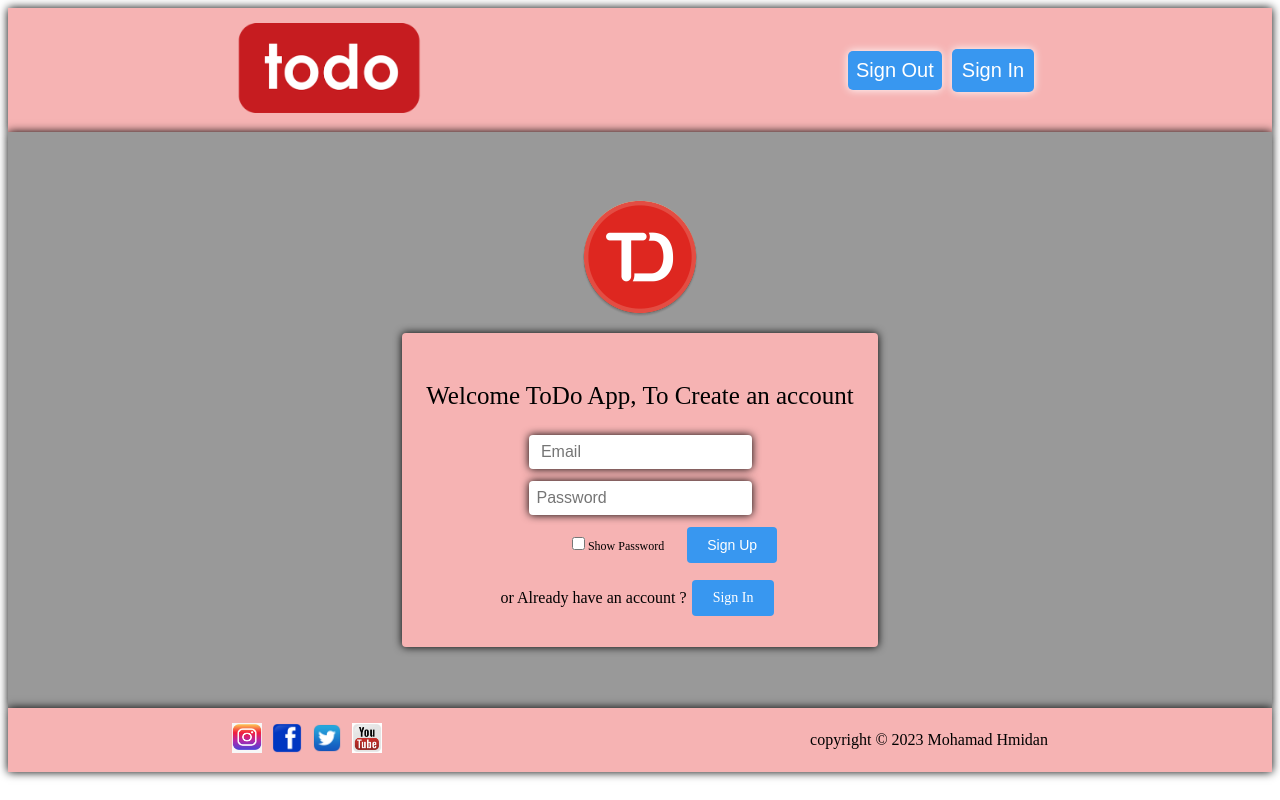
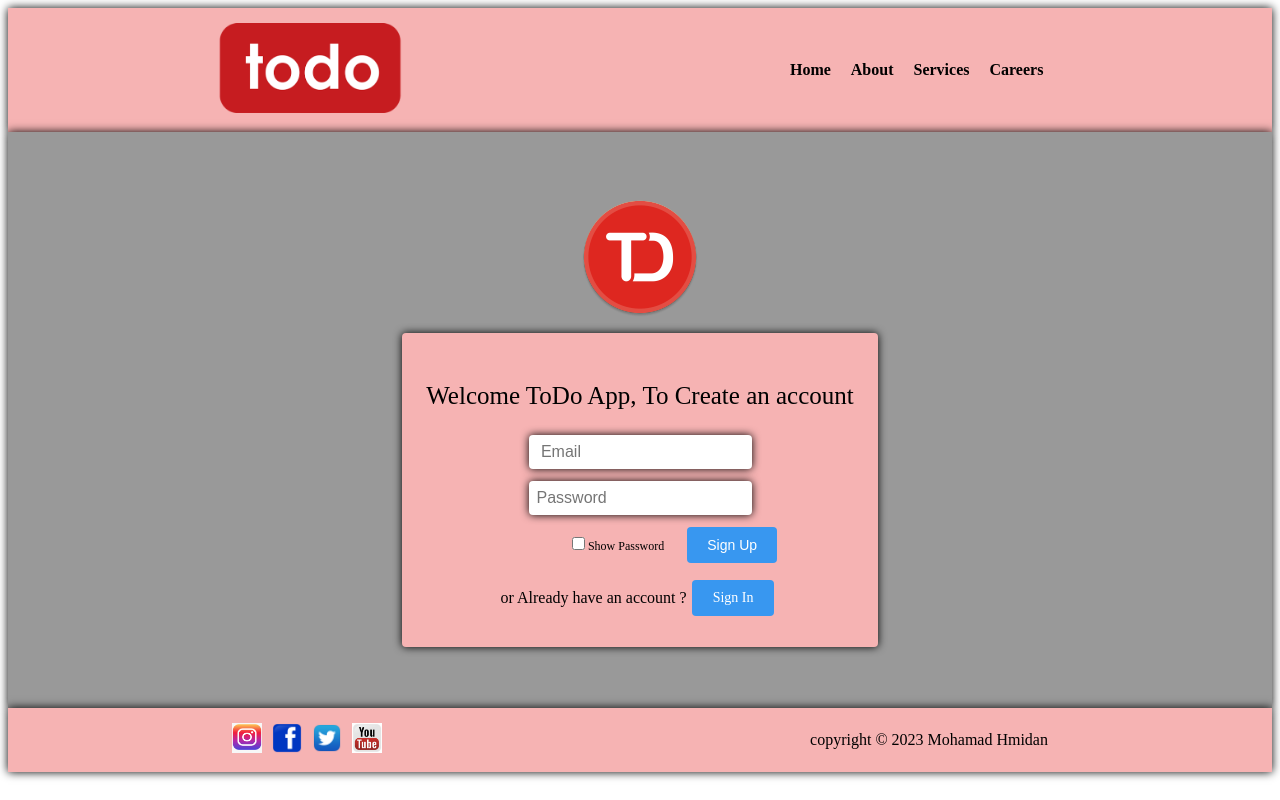
Before and after one commit to mohammedqasim91/To-Do-List-App, a Vue app: page / in a window 1280 px wide. Built offline with nearby package versions, Linux system fonts and the light colour scheme.

Commit message:
edit NavBar

```diff
--- a/src/components/NavBar.vue
+++ b/src/components/NavBar.vue
@@ -6,10 +6,6 @@ import { useRouter } from "vue-router";
 const userStore = useUserStore();
 const router = useRouter();
 
-const signOut = async () => {
-  await userStore.signOutUser(); // Sign out the user from the userStore
-  router.push('/'); // Redirect the user to the home page
-}
 </script>
 
 <template>
@@ -17,17 +13,28 @@ const signOut = async () => {
     <div class="navbar-left">
       <img class="brand-logo" src="@/assets/s-l1600.png" alt="Mohammed Logo">
     </div>
+    <div class="hello" v-if="userStore.user">{{ "Hello " + userStore.user.user.email }}</div>
 
-      <div class="navbar-right">
-        <button class="sign-out-btn" @click="signOut">Sign Out</button>
-        <router-link :to="{ path: `/login` }" class="login-link">Sign In</router-link>
+    <div class="navbar-right" :class="{ 'show': showNavbar }">
+      <ul class="navbar-menu">
+        <li class="navbar-menu-item">
+          <router-link class="navbar-menu-link" to="/">Home</router-link>
+        </li>
+        <li class="navbar-menu-item">
+          <a class="navbar-menu-link" href="#">About</a>
+        </li>
+        <li class="navbar-menu-item">
+          <a class="navbar-menu-link" href="#">Services</a>
+        </li>
+        <li class="navbar-menu-item">
+          <a class="navbar-menu-link" href="#">Careers</a>
+        </li>
+      </ul>
     </div>
   </nav>
-
 </template>
 
 <style scoped>
-
 nav {
   display: flex;
   justify-content: space-between;
@@ -42,47 +49,41 @@ nav {
   height: 90px;
 }
 
+.hello {
+  font-size: 18px;
+  font-weight: bolder;
+  color: black;
+  text-decoration: none;
+  margin-top: 20px;
+  margin-bottom: 20px;
+}
+
 .navbar-right {
   display: flex;
   align-items: center;
 }
 
-.login-link {
-  text-decoration: none;
-  color:white;
-  font-size: 20px;
-  font-family: Arial, sans-serif;
-  padding: 10px;
-  border-radius: 5px;
-  background-color: #3897f0;
-  margin-right: 10px;
-  cursor: pointer;
-  transition: all 0.3s ease;
-  text-align: center;
-  border: none;
-  box-shadow: 0px 0px 09px 0px white;
-}
-.sign-out-btn {
-  text-decoration: none;
-  color: white;
-  font-size: 20px;
-  padding: 8px;
-  border-radius: 5px;
-  background-color: #3897f0;
-  margin-right: 10px;
-  cursor: pointer;
-  border: none;
-  box-shadow: 0px 0px 09px 0px white;
+.navbar-menu {
+  display: flex;
+  list-style: none;
+  padding: 0;
+  margin: 0;
 }
 
-
-.login-link:hover {
-  background-color: #1877f2;
-}
-.sign-out-btn:hover {
-  background-color: #1877f2;
+.navbar-menu-item {
+  margin-right: 20px;
 }
 
+.navbar-menu-link {
+  color: black;
+  text-decoration: none;
+  font-weight: bold;
+  transition: color 0.3s;
+}
+
+.navbar-menu-link:hover {
+  color: #ff6b6b;
+}
 
 @media (max-width: 600px) {
   nav {
@@ -100,5 +101,4 @@ nav {
     margin-bottom: 10px;
   }
 }
-
 </style>
--- a/src/components/logIn.vue
+++ b/src/components/logIn.vue
@@ -123,7 +123,7 @@ const showPassword = ref(false);
 }
 
 .sign-in-btn:hover {
-  background-color: #1877f2;
+  background-color:#2404da;
 }
 
 
--- a/src/components/todo.vue
+++ b/src/components/todo.vue
@@ -52,6 +52,10 @@ const changeTask = async (taskItem) => {
   }
 }
 
+const signOut = async () => {
+  await userStore.signOutUser(); // Sign out the user from the userStore
+  router.push('/'); // Redirect the user to the home page
+}
 
 onMounted(fetchTasks);
 
@@ -66,10 +70,10 @@ onMounted(fetchTasks);
 
       <div class="left-todo">
 
-        <h1 class="todo-title">todo Task</h1>
+        <h1 class="todo-title">todo Tasks</h1>
         <input class="todo-input" placeholder="Insert a Task" v-model="task" />
-        <button class="todo-button" type="submit">Add Your List</button>
-
+        <button class="add-task-btn" type="submit">Add Task</button>
+        <button class="sign-out-btn" @click="signOut">Sign Out</button>
       </div>
 
       <div class="right-todo">
@@ -77,17 +81,16 @@ onMounted(fetchTasks);
         <li v-for="taskItem in tasks" :key="taskItem.id" class="todo-task-item">
           <div v-if="taskItem.editing" class="todo-task-edit">
             <input class="todo-input todo-input-edit" placeholder="Edit a task" v-model="taskItem.title" />
-            <button class="todo-icon-button save-button" @click="changeTask(taskItem)"></button>
+            <br>
+            <button class="save-button" @click="changeTask(taskItem)"></button>
           </div>
           <div v-else>
-            <div>
+            <div class="todo-task-buttons">
                 <input type="checkbox" v-model="taskItem.completed" @change="changeTask(taskItem)">
-                <label :for="'task-' + taskItem.id" :class="{'completed-task': taskItem.completed}">{{ taskItem.title }}</label>
+                <label class="task-list" :for="'task-' + taskItem.id" :class="{'completed-task': taskItem.completed}">{{ taskItem.title }}</label>
+                <button class="todo-icon-button delete-button" @click="deleteTask(taskItem.id)"></button>
+                <button class="todo-icon-button edit-button" @click="taskItem.editing = true"></button>
               </div>
-            <div class="todo-task-buttons">
-              <button class="todo-icon-button delete-button" @click="deleteTask(taskItem.id)"></button>
-              <button class="todo-icon-button edit-button" @click="taskItem.editing = true"></button>
-            </div>
           </div>
         </li>
       </ul>
@@ -130,7 +133,7 @@ onMounted(fetchTasks);
   align-items: center;
   margin-right: 25px;
   background-color: #b62e2e;
-  height: 200px;
+  height: 250px;
   width: 250px;
   border-radius: 20px;
 }
@@ -139,7 +142,6 @@ onMounted(fetchTasks);
   align-items: center;
   justify-content: center;
   color: white;
-  font-size: 40px;
 }
 
 .todo-input {
@@ -151,7 +153,7 @@ onMounted(fetchTasks);
   margin-bottom: 20px;
 }
 
-.todo-button {
+.add-task-btn {
   padding: 8px 16px;
   font-size: 16px;
   background-color: #007bff;
@@ -159,15 +161,30 @@ onMounted(fetchTasks);
   border: none;
   border-radius: 4px;
   cursor: pointer;
-  width: 207px;
+  width: 96px;
+  margin-bottom: 10px;
 }
 
+.sign-out-btn {
+  padding: 8px 16px;
+  font-size: 16px;
+  background-color: #007bff;
+  color: #fff;
+  border: none;
+  border-radius: 4px;
+  cursor: pointer;
+  width: 96px;
+}
 .right-todo {
   display: flex;
   flex-direction: column;
   justify-content: center;
   align-items: center;
   margin-left: 25px;
+}
+
+.task-list {
+  margin: 8px 5px 5px 8px;
 }
 .todo-task-list {
   list-style-type: none;
@@ -204,8 +221,8 @@ onMounted(fetchTasks);
 .todo-icon-button {
 border: none;
 cursor: pointer;
-width: 30px;
-height: 30px;
+width: 35px;
+height: 35px;
 margin-left: 10px;
 transition: opacity 0.2s ease-in-out;
 }
@@ -217,6 +234,12 @@ transition: opacity 0.2s ease-in-out;
 .save-button {
   background-image: url("../assets/update.png");
   background-size: cover;
+  background-repeat: no-repeat;
+  border: none;
+  cursor: pointer;
+  width: 35px;
+  height: 35px;
+  margin-left: 75px;
 }
 
 .delete-button {
@@ -234,19 +257,11 @@ transition: opacity 0.2s ease-in-out;
   margin-top: 20px;
 }
 
-.sign-out-btn {
-  padding: 8px 16px;
-  font-size: 16px;
-  background-color: #dc3545;
-  color: #fff;
-  border: none;
-  border-radius: 4px;
-  cursor: pointer;
-  transition: background-color 0.2s ease-in-out;
+.add-task-btn:hover {
+  background-color: #2404da;
 }
-
 .sign-out-btn:hover {
-  background-color: #c82333;
+  background-color: #2404da;
 }
 
 @media (max-width: 600px) {
--- a/src/views/HomeView.vue
+++ b/src/views/HomeView.vue
@@ -132,11 +132,10 @@ const showPassword = ref(false);
   align-items: center;
 }
 .login-link:hover {
-  background-color: #1877f2;
+  background-color: #2404da;
 }
-
 .sign-up-btn:hover {
-  background-color: #1877f2;
+  background-color: #2404da;
 }
 
 @media (max-width: 600px) {
```
Lines whose indentation alone changed are shown as unchanged.
